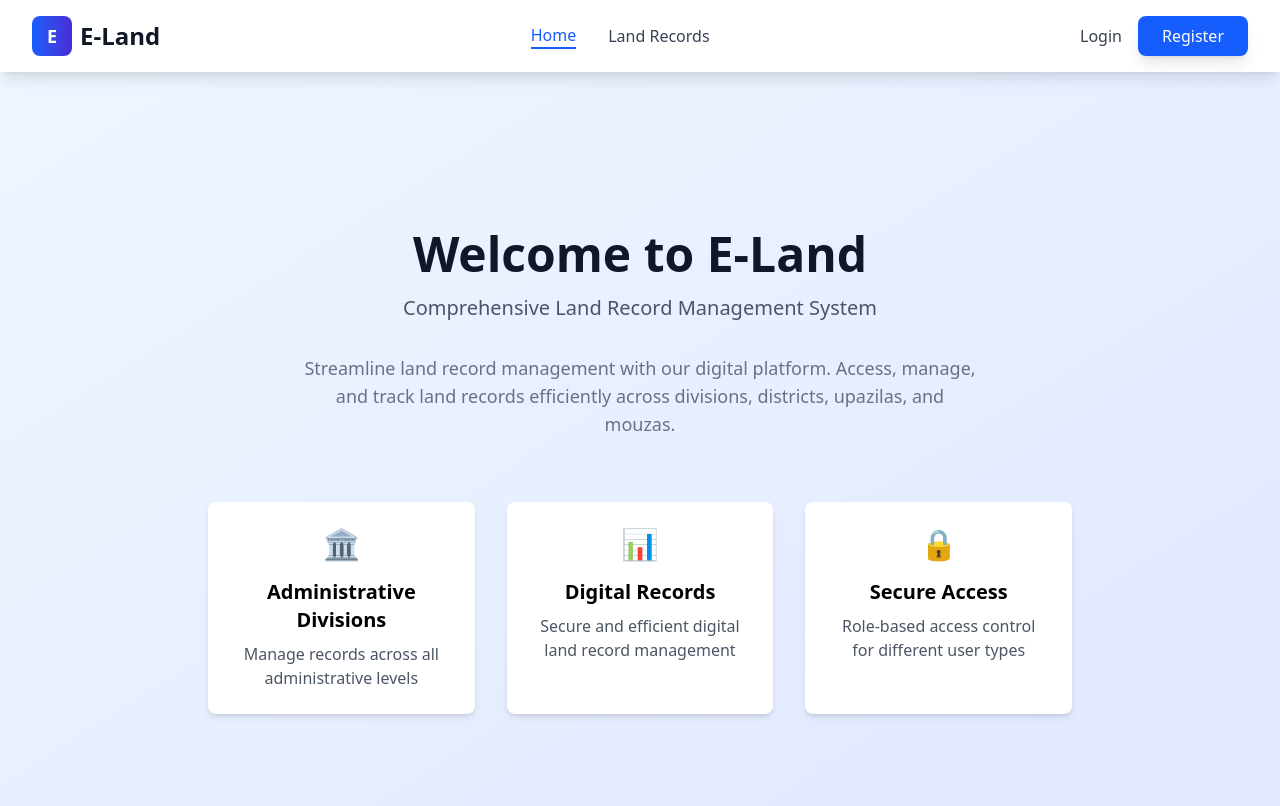
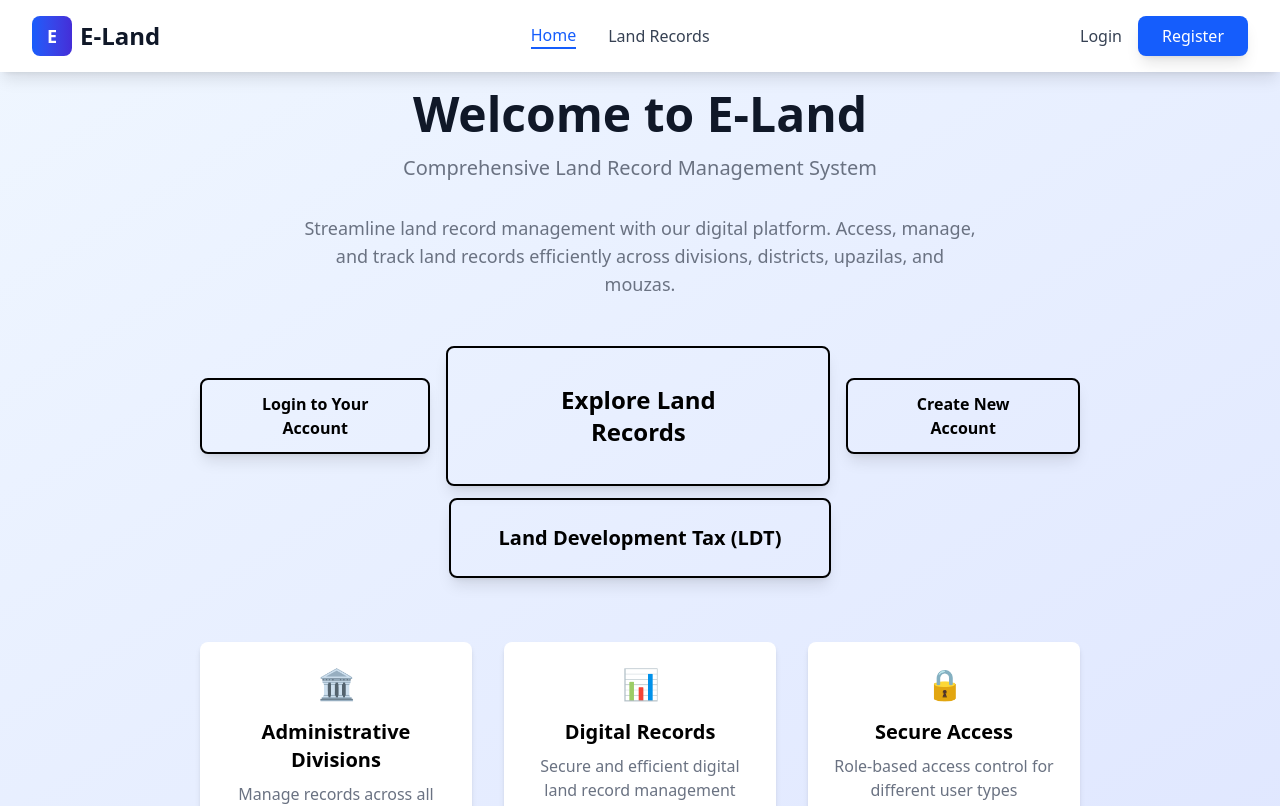
Before and after one commit to esteham/easy-land, a React app in the folder frontend/: page / in a window 1280 px wide. Shown: the top 806 px of the page. Built offline with nearby package versions, Linux system fonts and the light colour scheme; the HTML template or start-up script is replaced by a standard one.

Commit message:
modify link button and added Land Development Tax (LDT) button in home

```diff
--- a/frontend/src/components/pages/HomePage.jsx
+++ b/frontend/src/components/pages/HomePage.jsx
@@ -4,12 +4,12 @@ import { Link } from "react-router-dom";
 export default function HomePage() {
   return (
     <div className="min-h-screen bg-gradient-to-br from-blue-50 to-indigo-100 flex items-center justify-center">
-      <div className="max-w-4xl mx-auto px-4 py-16 text-center">
+      <div className="max-w-4xl mx-auto px-2 text-center">
         <div className="mb-8">
           <h1 className="text-5xl font-bold text-gray-900 mb-4">
             Welcome to E-Land
           </h1>
-          <p className="text-xl text-gray-600 mb-8">
+          <p className="text-xl text-gray-500 mb-8">
             Comprehensive Land Record Management System
           </p>
           <p className="text-lg text-gray-500 max-w-2xl mx-auto mb-12">
@@ -19,26 +19,46 @@ export default function HomePage() {
           </p>
         </div>
 
-        {/* <div className="flex flex-col sm:flex-row gap-4 justify-center items-center">
+        <div className="flex flex-col sm:flex-row gap-4 justify-center items-center">
           <Link
             to="/login"
-            className="bg-blue-600 hover:bg-blue-700 text-white font-semibold py-3 px-8 rounded-lg transition duration-300 shadow-lg hover:shadow-xl"
+            className="border-2 border-solid hover:bg-green-500  font-semibold py-3 px-8 rounded-lg transition duration-300 shadow-lg hover:shadow-xl"
           >
             Login to Your Account
           </Link>
           <Link
+            to="/land"
+            className="border-2 border-solid hover:bg-indigo-500 text-2xl  font-semibold py-9 px-18 rounded-lg transition duration-300 shadow-lg hover:shadow-xl"
+          >
+            Explore Land Records
+          </Link>
+          <Link
             to="/register"
-            className="bg-green-600 hover:bg-green-700 text-white font-semibold py-3 px-8 rounded-lg transition duration-300 shadow-lg hover:shadow-xl"
+            className="border-2 border-solid hover:bg-green-500  font-semibold py-3 px-10 rounded-lg transition duration-300 shadow-lg hover:shadow-xl"
           >
             Create New Account
           </Link>
+        </div>
+        <div className="flex flex-col sm:flex-row gap-5 pt-3 justify-center items-center">
+          {/* <Link
+            to="/login"
+            className="bg-blue-500 hover:bg-green-500  font-semibold py-3 px-8 rounded-lg transition duration-300 shadow-lg hover:shadow-xl"
+          >
+            Login to Your Account
+          </Link> */}
           <Link
-            to="/land"
-            className="bg-indigo-600 hover:bg-indigo-700 text-white font-semibold py-3 px-8 rounded-lg transition duration-300 shadow-lg hover:shadow-xl"
+            to="/"
+            className="border-2 border-solid hover:bg-purple-500 text-xl font-semibold py-6 px-12 rounded-lg transition duration-300 shadow-lg hover:shadow-xl"
           >
-            Explore Land Records
+            Land Development Tax (LDT)
           </Link>
-        </div> */}
+          {/* <Link
+            to="/register"
+            className="bg-indigo-500 hover:bg-green-500  font-semibold py-3 px-10 rounded-lg transition duration-300 shadow-lg hover:shadow-xl"
+          >
+            Create New Account
+          </Link> */}
+        </div>
 
         <div className="mt-16 grid grid-cols-1 md:grid-cols-3 gap-8">
           <div className="bg-white p-6 rounded-lg shadow-md">
@@ -46,21 +66,21 @@ export default function HomePage() {
             <h3 className="text-xl font-semibold mb-2">
               Administrative Divisions
             </h3>
-            <p className="text-gray-600">
+            <p className="text-gray-500">
               Manage records across all administrative levels
             </p>
           </div>
           <div className="bg-white p-6 rounded-lg shadow-md">
             <div className="text-3xl mb-4">📊</div>
             <h3 className="text-xl font-semibold mb-2">Digital Records</h3>
-            <p className="text-gray-600">
+            <p className="text-gray-500">
               Secure and efficient digital land record management
             </p>
           </div>
           <div className="bg-white p-6 rounded-lg shadow-md">
             <div className="text-3xl mb-4">🔒</div>
             <h3 className="text-xl font-semibold mb-2">Secure Access</h3>
-            <p className="text-gray-600">
+            <p className="text-gray-500">
               Role-based access control for different user types
             </p>
           </div>
```
